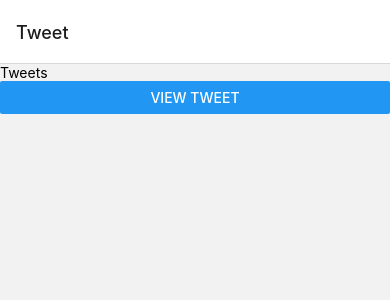
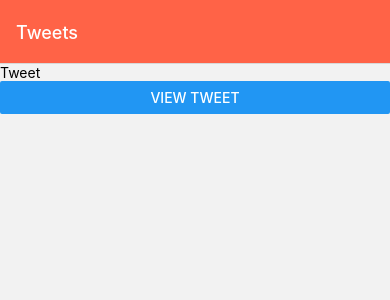
Before and after one commit to howhowkhain/React-Native-DoneWithIt, a React Native app: screen / in a window 390 px wide. Shown: the top 300 px of the page. Built offline with nearby package versions, Linux system fonts and the light colour scheme.

Commit message:
Customize Headers

```diff
--- a/App.js
+++ b/App.js
@@ -35,7 +35,7 @@ const Link = () => {
 const Tweets = ({ navigation }) => {
   return (
     <Screen>
-      <Text>Tweets</Text>
+      <Text>Tweet</Text>
       <Button
         title="View Tweet"
         onPress={() => navigation.navigate("TweetDetails", { id: 1 })}
@@ -57,9 +57,27 @@ const StackNavigator = () => {
   const Stack = createNativeStackNavigator();
 
   return (
-    <Stack.Navigator initialRouteName="Tweets">
-      <Stack.Screen name="Tweet" component={Tweets} />
-      <Stack.Screen name="TweetDetails" component={TweetDetails} />
+    <Stack.Navigator
+      initialRouteName="Tweets"
+      screenOptions={{
+        headerStyle: { backgroundColor: "dodgerblue" },
+        headerTintColor: "white",
+      }}
+    >
+      <Stack.Screen
+        name="Tweets"
+        component={Tweets}
+        options={{
+          headerStyle: { backgroundColor: "tomato" },
+          headerTintColor: "white",
+          headerShown: true,
+        }}
+      />
+      <Stack.Screen
+        name="TweetDetails"
+        component={TweetDetails}
+        options={({ route }) => ({ title: `Tweet ${route.params.id}` })}
+      />
     </Stack.Navigator>
   );
 };
```
